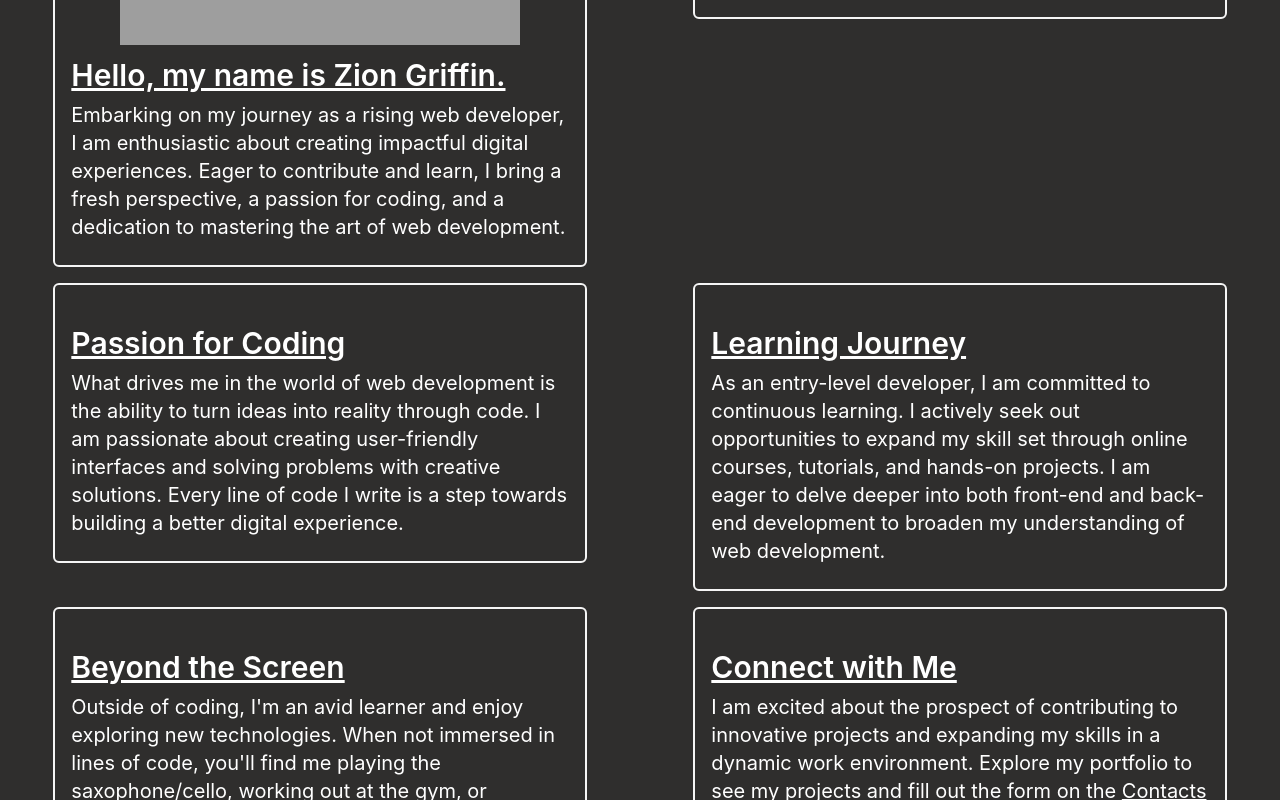
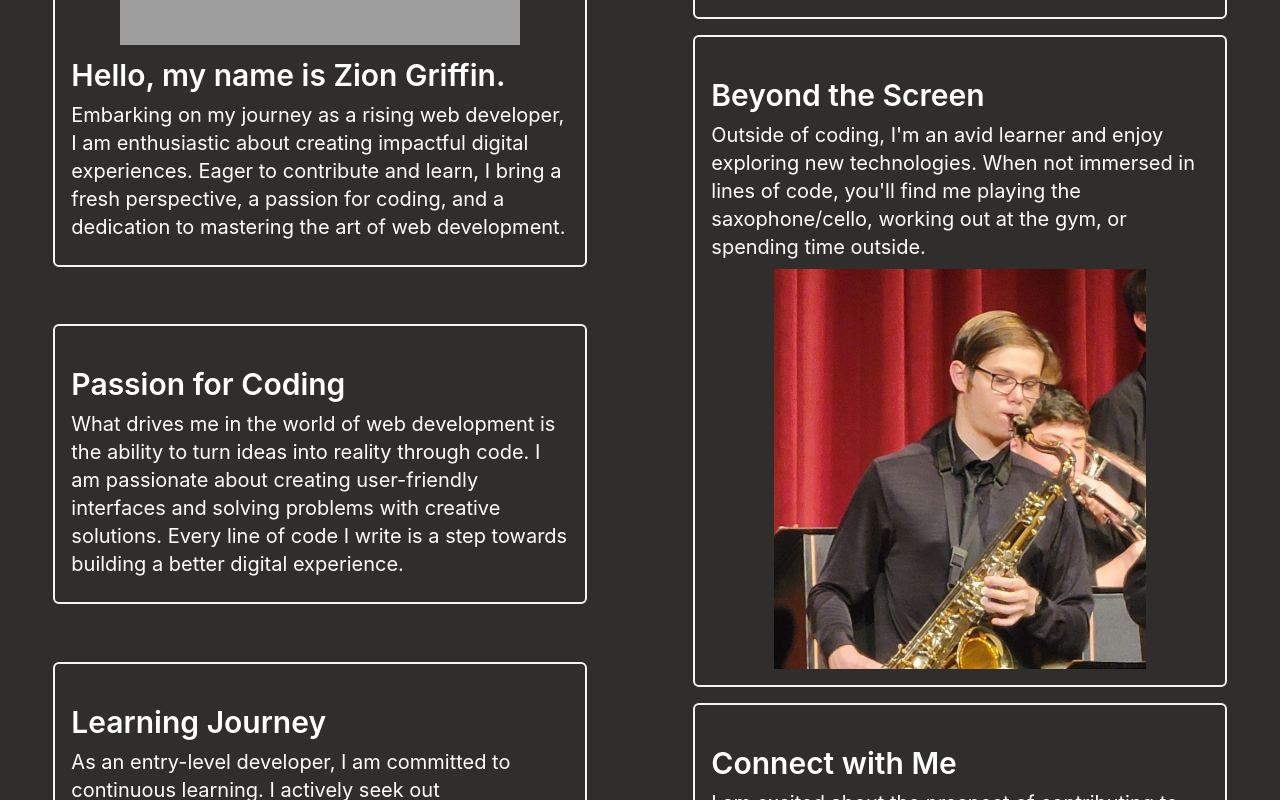
Before and after one commit to griff1nz/react-portfolio, a React (Create React App) app: page /about in a window 1280 px wide. Shown: the part 560-1360 px from the top of the page. Built offline with nearby package versions, Linux system fonts and the light colour scheme; grey boxes are pictures that could not be loaded.

Commit message:
Fixed the layout on the About Me page

```diff
--- a/src/components/layout/MainNav.css
+++ b/src/components/layout/MainNav.css
@@ -24,3 +24,11 @@ nav img {
     color: #2563eb;
     pointer-events: none;
 }
+
+#dark .smallnav {
+    background-color: #2f2e2d;
+}
+
+#light .smallnav {
+    background-color: #f5f5f5;
+}
--- a/src/pages/About.js
+++ b/src/pages/About.js
@@ -1,44 +1,87 @@
 import AboutCard from '../ui/AboutCard'
+import { useState, useEffect } from 'react';
+
 function About() {
+    const [twoDivs, setTwoDivs] = useState(true);
+    useEffect(() => {
+        const handleResize = () => {
+            if (window.innerWidth < 900) {
+                setTwoDivs(false);
+            }
+            else {
+                setTwoDivs(true);
+            }
+        };
+
+        window.addEventListener('resize', handleResize);
+        return () => window.removeEventListener('resize', handleResize);
+    }, []);
     return <div className='height85 my-4'>
         <h1 className='text-color text-center text-5xl font-semibold mb-4'>About Me</h1>
-        <div className='grid grid-cols-1 md:grid-cols-2 place-items-center items-start'>
+        {twoDivs && <div className='flex'>
+            <div className='grid grid-cols-1 place-items-center items-start'>
                 <AboutCard>
                     <img src='../../images/about-me.jpg' alt='Placeholder' className='m-auto object-right mb-3' id='portrait' />
-                <p className='text-color text-3xl underline font-semibold'>Hello, my name is Zion Griffin.</p>
+                    <p className='text-color text-3xl  font-semibold'>Hello, my name is Zion Griffin.</p>
                     <p className='text-color text-xl my-2'>Embarking on my journey as a rising web developer, I am enthusiastic about creating impactful digital experiences. Eager to contribute and learn, I bring a fresh perspective, a passion for coding, and a dedication to mastering the art of web development.</p>
                 </AboutCard>
                 <AboutCard>
-                <p className='text-color text-3xl underline font-semibold mt-6'>Educational Background</p>
+                    <p className='text-color text-3xl  font-semibold mt-6'>Passion for Coding</p>
+                    <p className='text-color text-xl my-2'>What drives me in the world of web development is the ability to turn ideas into reality through code. I am passionate about creating user-friendly interfaces and solving problems with creative solutions. Every line of code I write is a step towards building a better digital experience.</p>
+                </AboutCard>
+                <AboutCard>
+                    <p className='text-color text-3xl  font-semibold mt-6'>Learning Journey</p>
+                    <p className='text-color text-xl my-2'>As an entry-level developer, I am committed to continuous learning. I actively seek out opportunities to expand my skill set through online courses, tutorials, and hands-on projects. I am eager to delve deeper into both front-end and back-end development to broaden my understanding of web development.</p>
+                </AboutCard>
+            </div>
+            <div className='grid grid-cols-1 place-items-center items-start'>
+                    <AboutCard>
+                        <p className='text-color text-3xl  font-semibold mt-6'>Educational Background</p>
                         <p className='text-color text-xl my-2'>As of March 2024, I will have graduated with a certificate in Full-Stack Web Development from University of Pennsylvania. During my academic journey, I developed a strong foundation in programming languages such as HTML, CSS, and JavaScript, and gained hands-on experience in building responsive and dynamic web applications.
                             Prior to that, I passed AP Computer Science A and achieved an exam score of 5 before graduating from Emmaus High School in Emmaus, PA.</p>
                     </AboutCard>
                 <AboutCard>
-                <p className='text-color text-3xl underline font-semibold mt-6'>Passion for Coding</p>
-                <p className='text-color text-xl my-2'>What drives me in the world of web development is the ability to turn ideas into reality through code. I am passionate about creating user-friendly interfaces and solving problems with creative solutions. Every line of code I write is a step towards building a better digital experience.</p>
+                    <p className='text-color text-3xl  font-semibold mt-6'>Beyond the Screen</p>
+                    <p className='text-color text-xl my-2'>Outside of coding, I'm an avid learner and enjoy exploring new technologies. When not immersed in lines of code, you'll find me playing the saxophone/cello, working out at the gym, or spending time outside.</p>
+                    <img src='../../images/saxophone.jpg' alt='Saxophone playing' className='w-3/4 m-auto h-[400px] object-cover'></img>
                 </AboutCard>
                 <AboutCard>
-                <p className='text-color text-3xl underline font-semibold mt-6'>Learning Journey</p>
-                <p className='text-color text-xl my-2'>As an entry-level developer, I am committed to continuous learning. I actively seek out opportunities to expand my skill set through online courses, tutorials, and hands-on projects. I am eager to delve deeper into both front-end and back-end development to broaden my understanding of web development.</p>
-            </AboutCard>
-            <AboutCard>
-                {/* <p className='text-white text-3xl underline font-semibold mt-6'>Skills</p>
-            <div className='mt-4 flex'>
-                <img src='https://upload.wikimedia.org/wikipedia/commons/thumb/6/61/HTML5_logo_and_wordmark.svg/768px-HTML5_logo_and_wordmark.svg.png' alt='HTML5' className='skill'></img>
-                <img src='https://upload.wikimedia.org/wikipedia/commons/thumb/d/d5/CSS3_logo_and_wordmark.svg/1200px-CSS3_logo_and_wordmark.svg.png' alt='HTML5' className='skill'></img>
-                <img src='https://upload.wikimedia.org/wikipedia/commons/thumb/6/6a/JavaScript-logo.png/768px-JavaScript-logo.png' alt='HTML5' className='skill'></img>
-                <img src='https://static-00.iconduck.com/assets.00/node-js-icon-454x512-nztofx17.png' alt='HTML5' className='skill'></img>
-            </div> */}
-                <p className='text-color text-3xl underline font-semibold mt-6'>Beyond the Screen</p>
-                <p className='text-color text-xl my-2'>Outside of coding, I'm an avid learner and enjoy exploring new technologies. When not immersed in lines of code, you'll find me playing the saxophone/cello, working out at the gym, or spending time outside.</p>
-                <img src='../../images/cello.jpg' alt='Cello playing' className='w-3/4 m-auto'></img>
-            </AboutCard>
-            <AboutCard>
-                <p className='text-color text-3xl underline font-semibold mt-6'>Connect with Me</p>
+                    <p className='text-color text-3xl  font-semibold mt-6'>Connect with Me</p>
                     <p className='text-color text-xl my-2'>I am excited about the prospect of contributing to innovative projects and expanding my skills in a dynamic work environment. Explore my portfolio to see my projects and fill out the form on the <a href='/contact' className='underline'>Contacts</a> page, or connect with me on <a href='https://www.linkedin.com/in/zion-griffin-9aa245243/' className='underline' target='_blank'>LinkedIn</a>. I am eager to connect with fellow developers, mentors, and potential collaborators.</p>
                 </AboutCard>
             </div>
         </div>
         }
+        {!twoDivs && <div className='grid grid-cols-1 place-items-center items-start'>
+                <AboutCard>
+                    <img src='../../images/about-me.jpg' alt='Placeholder' className='m-auto object-right mb-3' id='portrait' />
+                    <p className='text-color text-3xl  font-semibold'>Hello, my name is Zion Griffin.</p>
+                    <p className='text-color text-xl my-2'>Embarking on my journey as a rising web developer, I am enthusiastic about creating impactful digital experiences. Eager to contribute and learn, I bring a fresh perspective, a passion for coding, and a dedication to mastering the art of web development.</p>
+                </AboutCard>
+                <AboutCard>
+                    <p className='text-color text-3xl  font-semibold mt-6'>Educational Background</p>
+                    <p className='text-color text-xl my-2'>As of March 2024, I will have graduated with a certificate in Full-Stack Web Development from University of Pennsylvania. During my academic journey, I developed a strong foundation in programming languages such as HTML, CSS, and JavaScript, and gained hands-on experience in building responsive and dynamic web applications.
+                        Prior to that, I passed AP Computer Science A and achieved an exam score of 5 before graduating from Emmaus High School in Emmaus, PA.</p>
+                </AboutCard>
+                <AboutCard>
+                    <p className='text-color text-3xl  font-semibold mt-6'>Passion for Coding</p>
+                    <p className='text-color text-xl my-2'>What drives me in the world of web development is the ability to turn ideas into reality through code. I am passionate about creating user-friendly interfaces and solving problems with creative solutions. Every line of code I write is a step towards building a better digital experience.</p>
+                </AboutCard>
+                <AboutCard>
+                    <p className='text-color text-3xl  font-semibold mt-6'>Learning Journey</p>
+                    <p className='text-color text-xl my-2'>As an entry-level developer, I am committed to continuous learning. I actively seek out opportunities to expand my skill set through online courses, tutorials, and hands-on projects. I am eager to delve deeper into both front-end and back-end development to broaden my understanding of web development.</p>
+                </AboutCard>
+                <AboutCard>
+                    <p className='text-color text-3xl  font-semibold mt-6'>Beyond the Screen</p>
+                    <p className='text-color text-xl my-2'>Outside of coding, I'm an avid learner and enjoy exploring new technologies. When not immersed in lines of code, you'll find me playing the saxophone/cello, working out at the gym, or spending time outside.</p>
+                    <img src='../../images/saxophone.jpg' alt='Saxophone playing' className='w-3/4 m-auto h-[400px] object-cover'></img>
+                </AboutCard>
+                <AboutCard>
+                    <p className='text-color text-3xl  font-semibold mt-6'>Connect with Me</p>
+                    <p className='text-color text-xl my-2'>I am excited about the prospect of contributing to innovative projects and expanding my skills in a dynamic work environment. Explore my portfolio to see my projects and fill out the form on the <a href='/contact' className='underline'>Contacts</a> page, or connect with me on <a href='https://www.linkedin.com/in/zion-griffin-9aa245243/' className='underline' target='_blank'>LinkedIn</a>. I am eager to connect with fellow developers, mentors, and potential collaborators.</p>
+                </AboutCard>
+            </div>}
+    </div>
+}
 
 export default About;
--- a/src/ui/Card.js
+++ b/src/ui/Card.js
@@ -1,4 +1,4 @@
 function Card(props) {
-    return <div className='container w-8/12 p-4 mx-auto border rounded-md'>{props.children}</div>
+    return <div className='container sm:w-8/12 w-11/12 p-4 mx-auto mb-4 border rounded-md'>{props.children}</div>
 }
 export default Card;
```
Also changed, not shown: src/components/layout/MainNav.js (+14 -6 lines), src/pages/Home.js (+4 -3 lines), public/images/saxophone.jpg (added). Lines whose indentation alone changed are shown as unchanged.
